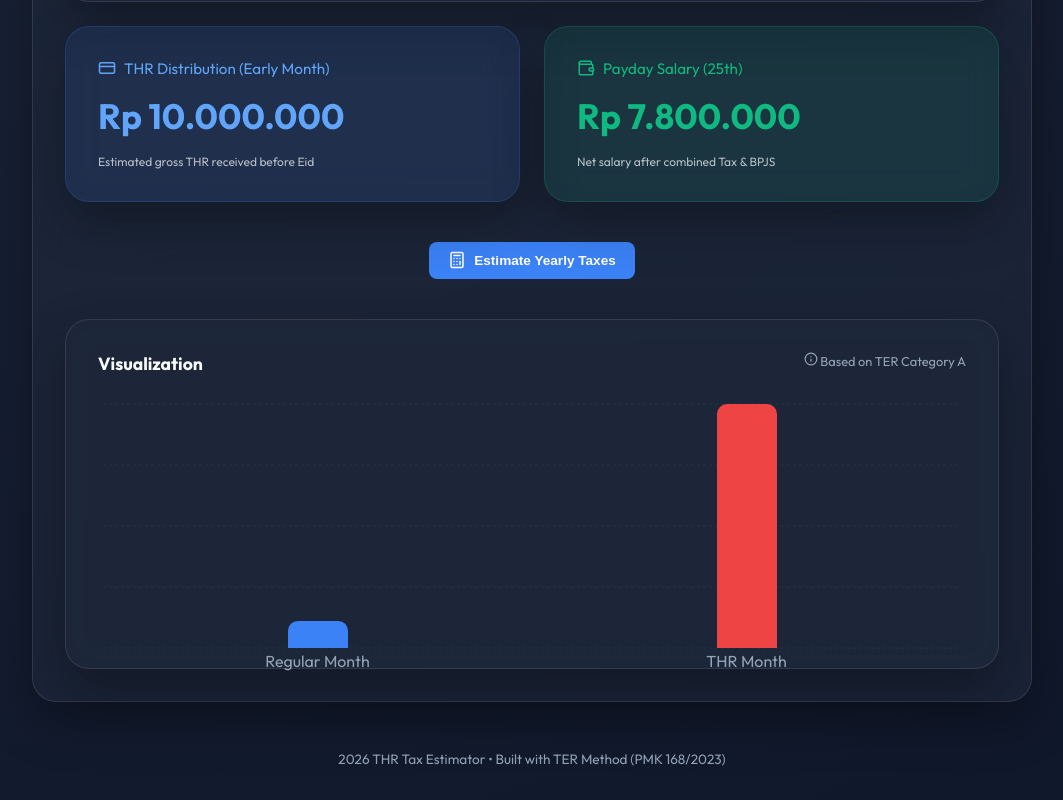
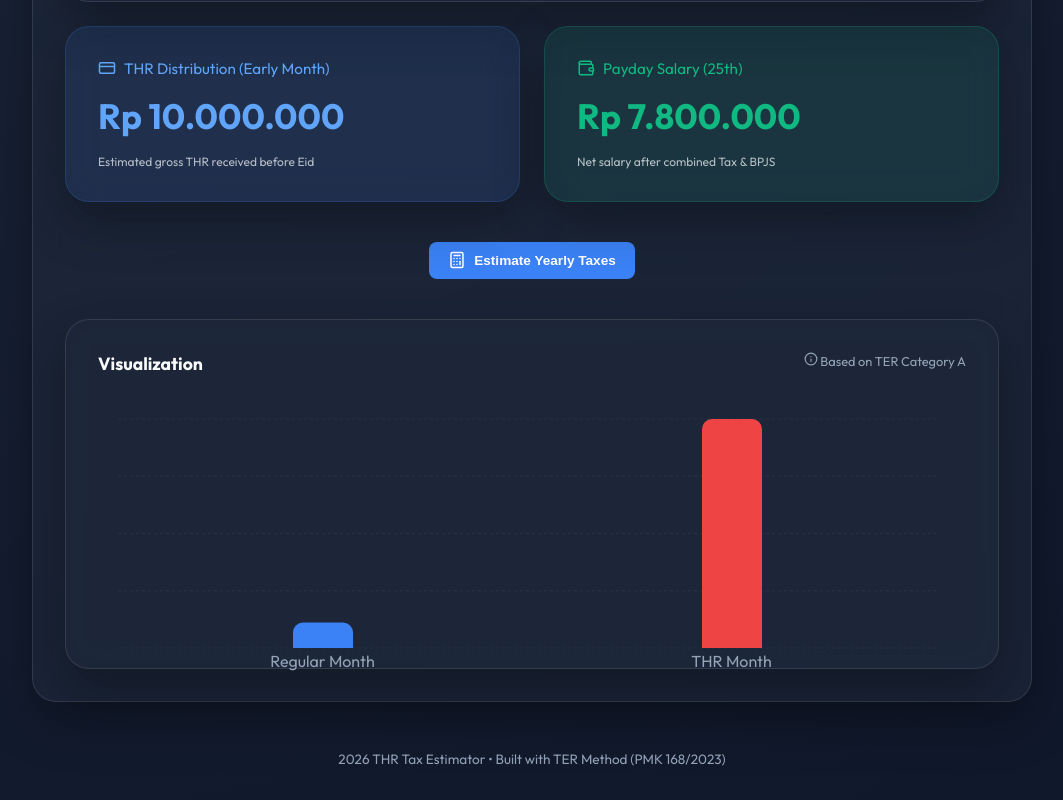
Before and after one commit to mabdulloh/thr-estimator, a React (Vite) app: page / in a window 1280 px wide. Shown: the part 977-1777 px from the top of the page, without its empty margins (108-1171 px from the left). Built offline with nearby package versions, Linux system fonts and the light colour scheme.

Commit message:
fixing css

```diff
--- a/src/App.tsx
+++ b/src/App.tsx
@@ -241,17 +241,18 @@ export default function App() {
               <h3 style={{ fontSize: '1.1rem' }}>{t('visual_title')}</h3>
               <div style={{ fontSize: '0.8rem', color: 'var(--text-dim)' }}><Info size={14} /> {t('visual_info')} {currentCategory}</div>
             </div>
-            <ResponsiveContainer width="100%" height="100%">
-              <BarChart data={chartData}>
+            <ResponsiveContainer width="100%" height="100%" minWidth={0} debounce={50}>
+              <BarChart data={chartData} margin={{ top: 20, right: 30, left: 20, bottom: 5 }}>
                 <CartesianGrid strokeDasharray="3 3" stroke="rgba(255,255,255,0.05)" vertical={false} />
                 <XAxis dataKey="name" stroke="var(--text-dim)" axisLine={false} tickLine={false} />
                 <YAxis stroke="var(--text-dim)" hide />
                 <Tooltip
                   cursor={{ fill: 'rgba(255,255,255,0.02)' }}
-                  contentStyle={{ background: '#1e293b', border: '1px solid var(--border)', borderRadius: '12px' }}
+                  contentStyle={{ background: '#1e293b', border: '1px solid var(--border)', borderRadius: '12px', boxShadow: '0 10px 15px -3px rgba(0, 0, 0, 0.3)' }}
                   formatter={(v: any) => [formatIDR(Number(v)), 'Pajak']}
                   isAnimationActive={false}
-                  wrapperStyle={{ pointerEvents: 'none' }}
+                  useTranslate3d={false}
+                  wrapperStyle={{ pointerEvents: 'none', zIndex: 1000 }}
                 />
                 <Bar dataKey="tax" radius={[10, 10, 0, 0]} barSize={60} isAnimationActive={false}>
                   {chartData.map((entry, i) => <Cell key={i} fill={entry.fill} />)}
```
